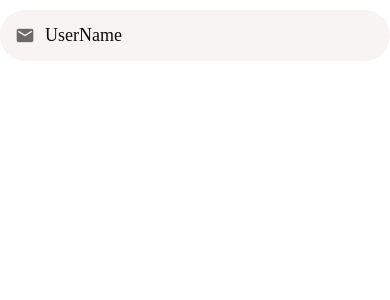
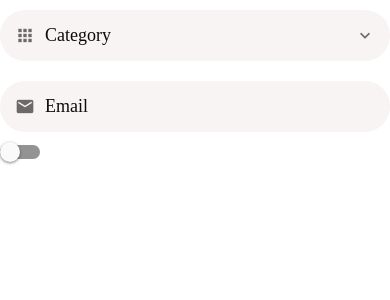
Before and after one commit to AliSabet81/React-native-ecommerce, a React Native app: screen / in a window 390 px wide. Shown: the top 300 px of the page. Built offline with nearby package versions, Linux system fonts and the light colour scheme.

Commit message:
starting Custom picker component

```diff
--- a/App.tsx
+++ b/App.tsx
@@ -1,11 +1,14 @@
-import { StyleSheet, View } from "react-native";
-import React from "react";
-import { AppTextInput, Screen } from "./app/components";
+import { StyleSheet, Switch, View } from "react-native";
+import React, { useState } from "react";
+import { AppPicker, AppTextInput, Screen } from "./app/components";
 
 export default function App() {
+  const [isNew, setIsNew] = useState(false);
   return (
     <Screen>
-      <AppTextInput icon={"email"} placeholder="UserName" />
+      <AppPicker icon={"apps"} placeholder="Category" />
+      <AppTextInput icon={"email"} placeholder="Email" />
+      <Switch value={isNew} onValueChange={(newValue) => setIsNew(newValue)} />
     </Screen>
   );
 }
--- /dev/null
+++ b/app/components/AppPicker.tsx
@@ -0,0 +1,51 @@
+import React from "react";
+import { StyleSheet, TextInput, TextInputProps, View } from "react-native";
+import { MaterialCommunityIcons } from "@expo/vector-icons";
+import { styles as defaultStyles } from "../config/styles";
+import { IconName } from "../types";
+import { AppText } from "./AppText";
+
+interface IAppTextInput extends TextInputProps {
+  icon: IconName;
+}
+
+export const AppPicker = ({
+  icon,
+  placeholder,
+  ...otherProps
+}: IAppTextInput) => {
+  return (
+    <View style={styles.container}>
+      {icon && (
+        <MaterialCommunityIcons
+          name={icon}
+          size={20}
+          color={defaultStyles.colors.medium}
+          style={styles.icon}
+        />
+      )}
+      <AppText style={styles.text}>{placeholder}</AppText>
+      <MaterialCommunityIcons
+        name={"chevron-down"}
+        size={20}
+        color={defaultStyles.colors.medium}
+      />
+    </View>
+  );
+};
+
+const styles = StyleSheet.create({
+  container: {
+    backgroundColor: defaultStyles.colors.light,
+    borderRadius: 25,
+    flexDirection: "row",
+    width: "100%",
+    padding: 15,
+    marginVertical: 10,
+    alignItems: "center",
+  },
+  text: { flex: 1 },
+  icon: {
+    marginRight: 10,
+  },
+});
--- a/app/components/index.ts
+++ b/app/components/index.ts
@@ -7,3 +7,4 @@
 export * from "./ListItemDeleteAction";
 export * from "./Icon";
 export * from "./AppTextInput";
+export * from "./AppPicker";
```
